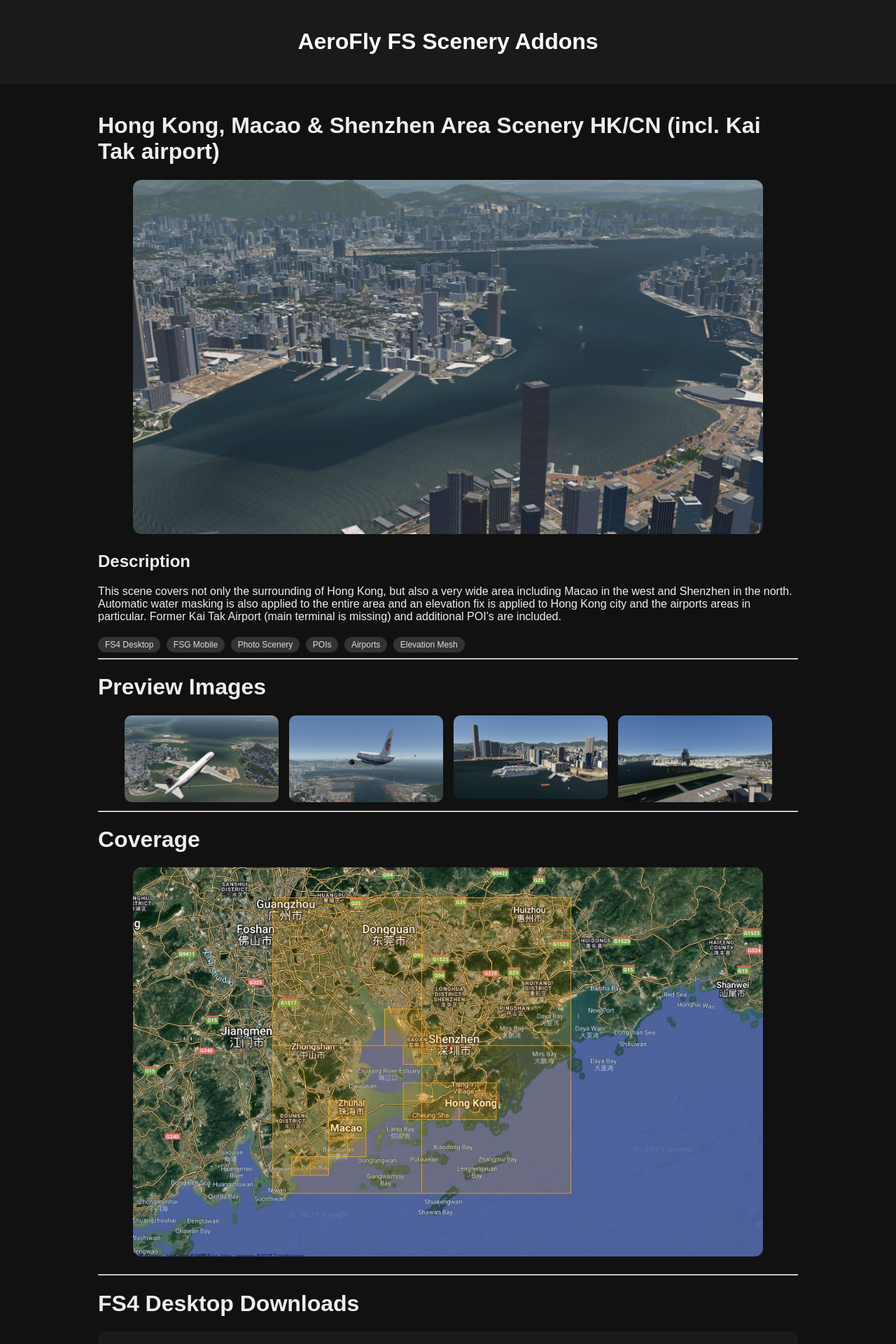
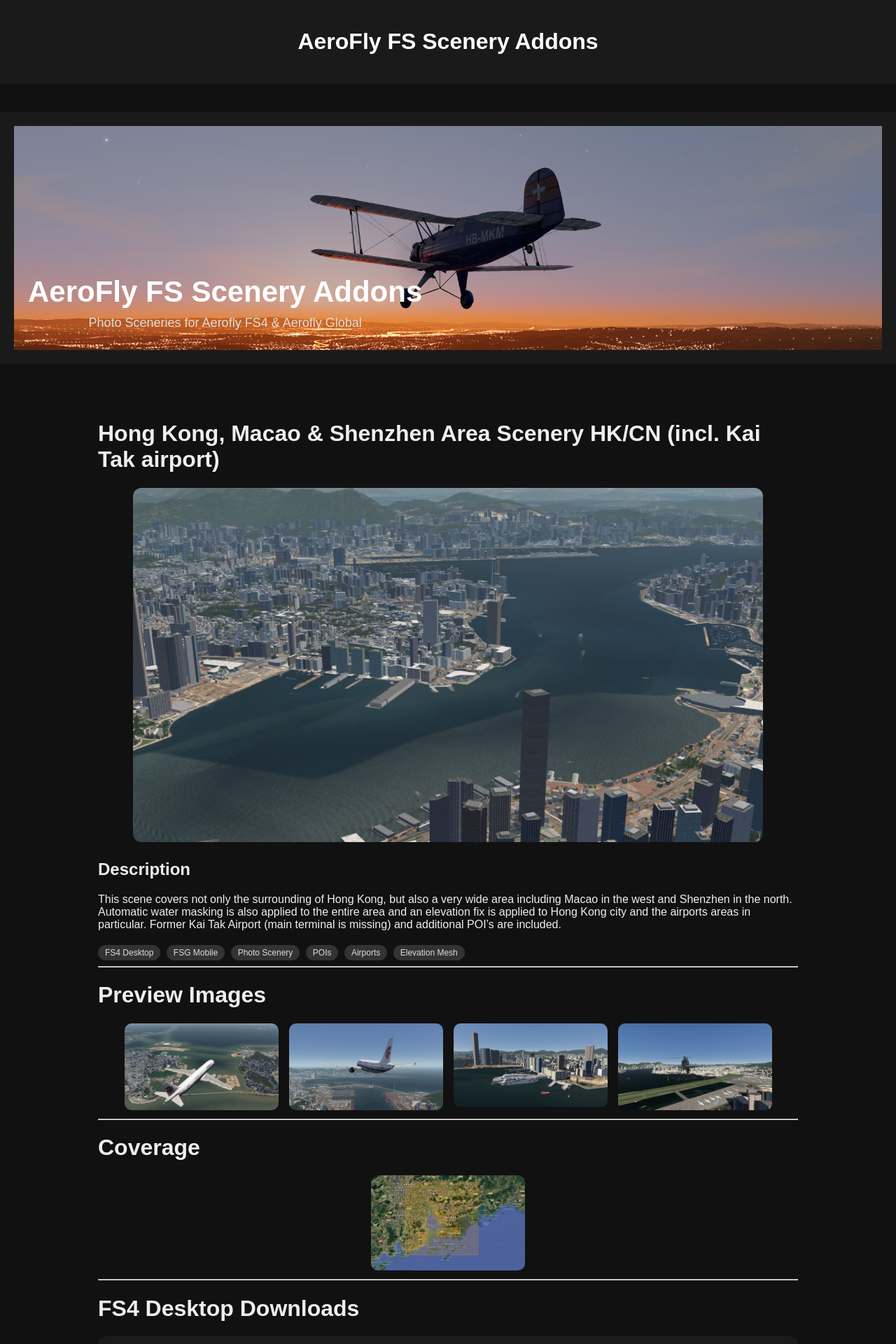
Before and after one commit to chrispriv/aeroscenery-afs_addons, a Jekyll site: the page built from scenery/hk_hongkong_macao_shenzhen.md, in a window 1280 px wide. Shown: the top 1920 px of the page at 70% size. Built offline with Jekyll 4.4.1, drawn with Linux system fonts in a browser that asks for light colours; some of the changed text lies outside the part shown.

Commit message:
Develop a basic structure with layout - for preview images (fix)
Develop a basic structure with layout - for preview images (fix)

```diff
--- a/_layouts/default.html
+++ b/_layouts/default.html
@@ -19,13 +19,28 @@
   </h1>
 </header>
 
+<header class="site-header">
+
+  <img src="{{ '/assets/images/header.jpg' | relative_url }}"
+       class="header-image">
+
+  <div class="header-overlay">
+    <h1>AeroFly FS Scenery Addons</h1>
+
+    <p>
+      Photo Sceneries for Aerofly FS4 & Aerofly Global
+    </p>
+  </div>
+
+</header>
+
 <main class="content">
   {{ content }}
 </main>
 
 <footer class="site-footer">
   <p>
-    Addons for Aerofly FS4 and FS Global (Android only) created by @chrispriv
+    Freeware addons for Aerofly FS4 and FS Global (Android only) created by @chrispriv
   </p>
 </footer>
 
--- a/assets/css/style.css
+++ b/assets/css/style.css
@@ -219,3 +219,33 @@ a {
   font-size: 40px;
   text-decoration: none;
 }
+
+.site-header {
+  position: relative;
+  margin-bottom: 40px;
+}
+
+.header-image {
+  width: 100%;
+  max-height: 320px;
+  object-fit: cover;
+  display: block;
+}
+
+.header-overlay {
+  position: absolute;
+  bottom: 30px;
+  left: 40px;
+  color: white;
+}
+
+.header-overlay h1 {
+  font-size: 42px;
+  margin: 0;
+}
+
+.header-overlay p {
+  margin-top: 10px;
+  font-size: 18px;
+  color: #ddd;
+}
--- a/scenery/hk_hongkong_macao_shenzhen.md
+++ b/scenery/hk_hongkong_macao_shenzhen.md
@@ -54,25 +54,25 @@ Former Kai Tak Airport (main terminal is missing) and additional POI's are inclu
 </div>
 
 <div id="preview1" class="lightbox">
-  <a href="#" class="lightbox-close">&times;</a>
+  <a href="#!" class="lightbox-close">&times;</a>
 
   <img src="../assets/images/scenery/hk_hongkong_macao_shenzhen/preview1.jpg">
 </div>
 
 <div id="preview2" class="lightbox">
-  <a href="#" class="lightbox-close">&times;</a>
+  <a href="#!" class="lightbox-close">&times;</a>
 
   <img src="../assets/images/scenery/hk_hongkong_macao_shenzhen/preview2.jpg">
 </div>
 
 <div id="preview3" class="lightbox">
-  <a href="#" class="lightbox-close">&times;</a>
+  <a href="#!" class="lightbox-close">&times;</a>
 
   <img src="../assets/images/scenery/hk_hongkong_macao_shenzhen/preview3.jpg">
 </div>
 
 <div id="preview4" class="lightbox">
-  <a href="#" class="lightbox-close">&times;</a>
+  <a href="#!" class="lightbox-close">&times;</a>
 
   <img src="../assets/images/scenery/hk_hongkong_macao_shenzhen/preview4.jpg">
 </div>
@@ -81,8 +81,17 @@ Former Kai Tak Airport (main terminal is missing) and additional POI's are inclu
 
 # Coverage
 
-<img class="hero-image"
-src="../assets/images/scenery/hk_hongkong_macao_shenzhen/coverage.jpg">
+<div class="preview-grid">
+<a href="#coverage">
+  <img src="../assets/images/scenery/hk_hongkong_macao_shenzhen/coverage.jpg">
+</a>
+</div>
+
+<div id="preview1" class="lightbox">
+  <a href="#!" class="lightbox-close">&times;</a>
+
+  <img src="../assets/images/scenery/hk_hongkong_macao_shenzhen/coverage.jpg">
+</div>
 
 
 ---
```
Also changed, not shown: assets/images/header.jpg (added).
